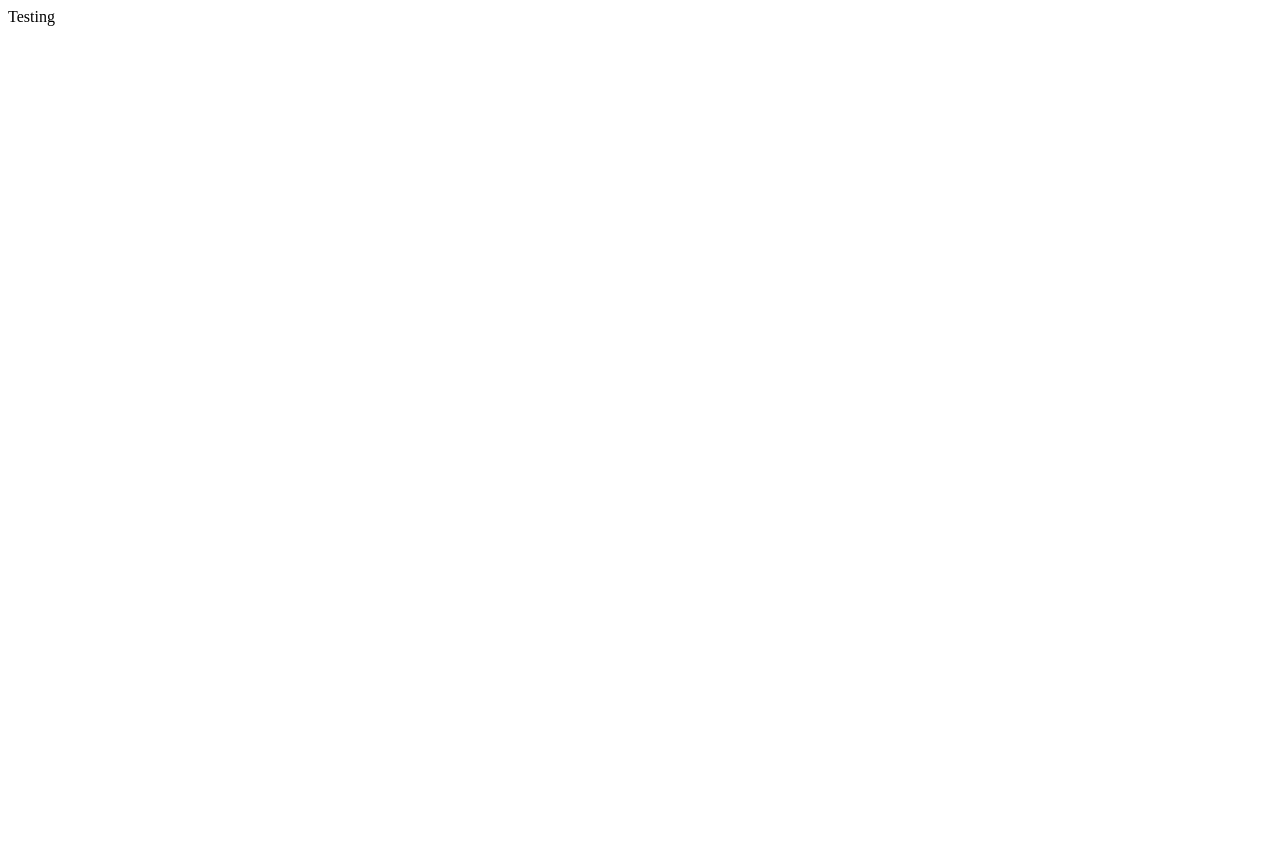
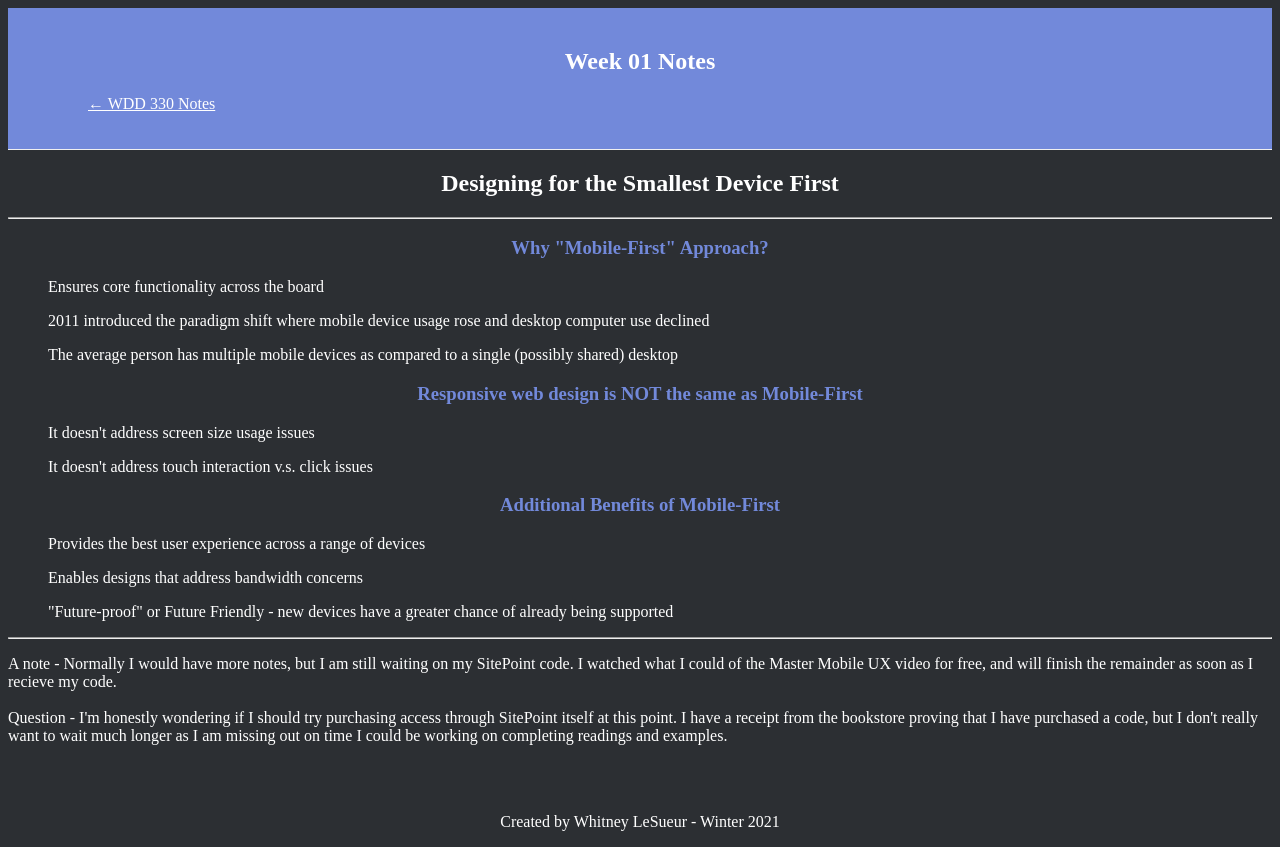
Before and after one commit to missthesnow/WDD-330---Web-Frontend-Development-II, a plain HTML site: page week01/week01notes.html in a window 1280 px wide. Before the commit the page ends 800 px from the top, so only its background shows below. Drawn offline with Linux system fonts and the light colour scheme.

```diff
--- a/week01/week01notes.html
+++ b/week01/week01notes.html
@@ -1 +1,44 @@
-Testing
+<!DOCTYPE html>
+<html lang="en"><head><meta http-equiv="Content-Type" content="text/html; charset=UTF-8">
+      <meta name="viewport" content="width=device-width, initial-scale=1.0">
+      <title>Week 01 Notes</title>
+      <link rel="stylesheet" href="../styles/week01style.css">
+   </head>
+   <body>
+    <header>
+        <h2>Week 01 Notes</h2>
+        <nav>
+            <ul style="text-align: left;"><a href="../WDD 330.html">← WDD 330 Notes</a></ul>
+        </nav>
+    </header>
+      <div>
+         <h2>Designing for the Smallest Device First</h2>
+         <hr>
+         <h3>Why "Mobile-First" Approach?</h3>
+         <ul>Ensures core functionality across the board</ul>
+         <ul>2011 introduced the paradigm shift where mobile device usage rose and desktop computer use declined</ul>
+         <ul>The average person has multiple mobile devices as compared to a single (possibly shared) desktop</ul>
+         <h3>Responsive web design is NOT the same as Mobile-First</h3>
+         <ul>It doesn't address screen size usage issues</ul>
+         <ul>It doesn't address touch interaction v.s. click issues</ul>
+         <h3>Additional Benefits of Mobile-First</h3>
+         <ul>Provides the best user experience across a range of devices</ul>
+         <ul>Enables designs that address bandwidth concerns</ul>
+         <ul>"Future-proof" or Future Friendly - new devices have a greater chance of already being supported</ul>
+      </div>
+      <hr>
+      <div>
+         <p>
+            A note - Normally I would have more notes, but I am still waiting on my SitePoint code. I watched what I
+            could of the Master Mobile UX video for free, and will finish the remainder as soon as I recieve my code.
+            <br><br>
+            Question - I'm honestly wondering if I should try purchasing access through SitePoint itself at this point.
+            I have a receipt from the bookstore proving that I have purchased a code, but I don't really want to wait
+            much longer as I am missing out on time I could be working on completing readings and examples.
+         </p>
+      </div>
+      <br><br>
+      <footer style="clear: right; text-align: center;">
+        <p>Created by Whitney LeSueur - Winter 2021</p>
+      </footer>
+</body></html>
```
